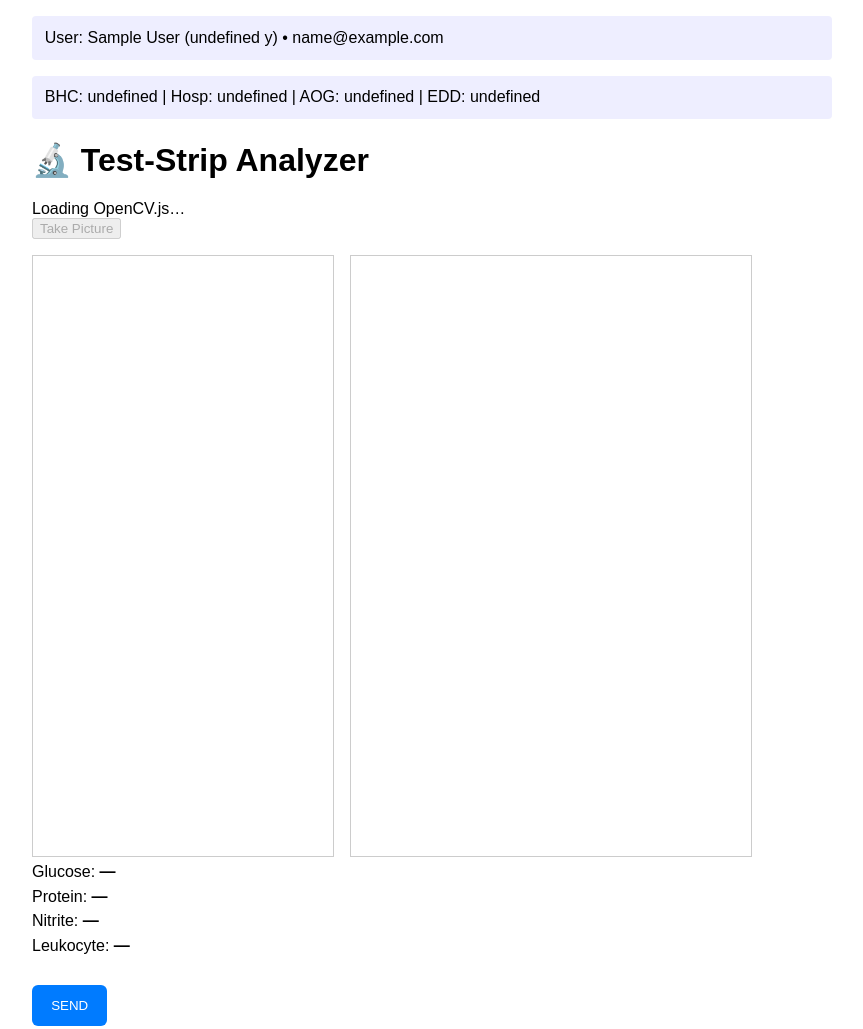
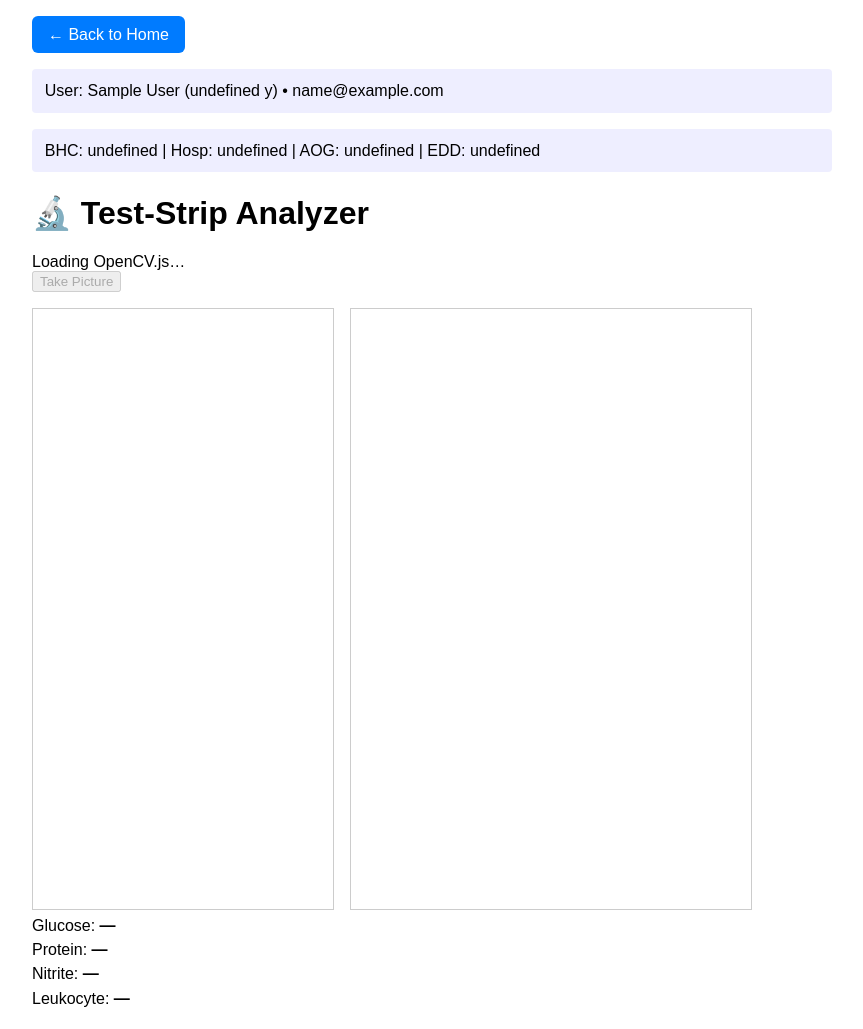
Before and after one commit to Rieri-Syame/camera3, a plain HTML site: page analyzer.html in a window 1280 px wide. Shown: the top 1029 px of the page, without its empty margins (208-1071 px from the left). Drawn offline with Linux system fonts and the light colour scheme; sample sign-in values are in the browser's storage.

Commit message:
Update analyzer.html

```diff
--- a/analyzer.html
+++ b/analyzer.html
@@ -91,6 +91,17 @@
   <script src="https://docs.opencv.org/4.7.0/opencv.js"></script>
 </head>
 <body>
+<a href="home.html" style="
+  display: inline-block;
+  margin-bottom: 1rem;
+  background: #007bff;
+  color: white;
+  padding: 0.6rem 1rem;
+  text-decoration: none;
+  border-radius: 6px;
+">
+  ← Back to Home
+</a>
 
   <div id="user-info"></div>
   <div id="profile-info"></div>
```
